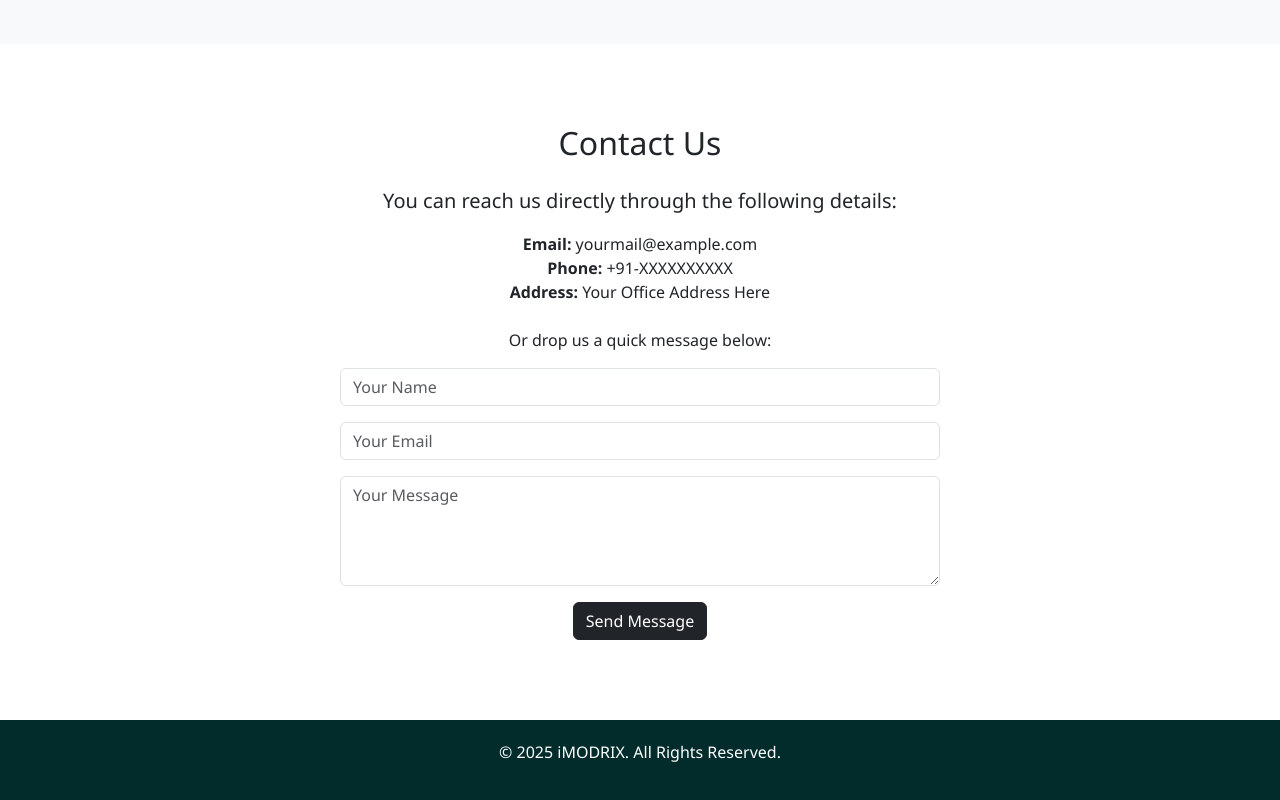
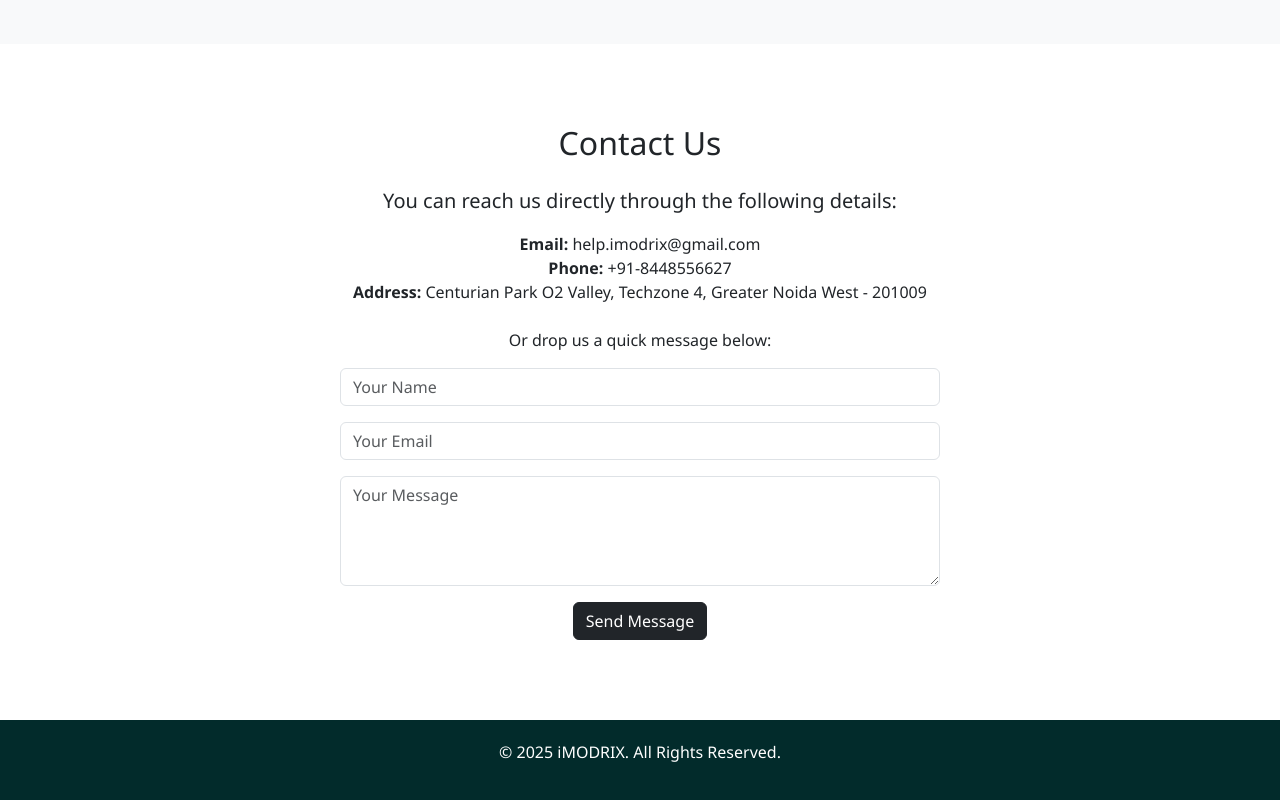
Before and after one commit to sudhirsharmabca06/imodrix-site, a plain HTML site: page index.html in a window 1280 px wide. Shown: the part 2949-3749 px from the top of the page. Drawn offline with nearby package versions, Linux system fonts and the light colour scheme.

Commit message:
Update index.html
update index

```diff
--- a/index.html
+++ b/index.html
@@ -154,9 +154,9 @@ Best of all, the switch is designed with universal compatibility, making it suit
     <h2 class="mb-4">Contact Us</h2>
     <p class="lead">You can reach us directly through the following details:</p>
     <ul class="list-unstyled">
-      <li><strong>Email:</strong> yourmail@example.com</li>
-      <li><strong>Phone:</strong> +91-XXXXXXXXXX</li>
-      <li><strong>Address:</strong> Your Office Address Here</li>
+      <li><strong>Email:</strong> help.imodrix@gmail.com</li>
+      <li><strong>Phone:</strong> +91-8448556627</li>
+      <li><strong>Address:</strong> Centurian Park O2 Valley, Techzone 4, Greater Noida West - 201009</li>
     </ul>
     <p class="mt-4">Or drop us a quick message below:</p>
     <form class="mx-auto" style="max-width:600px;">
```
